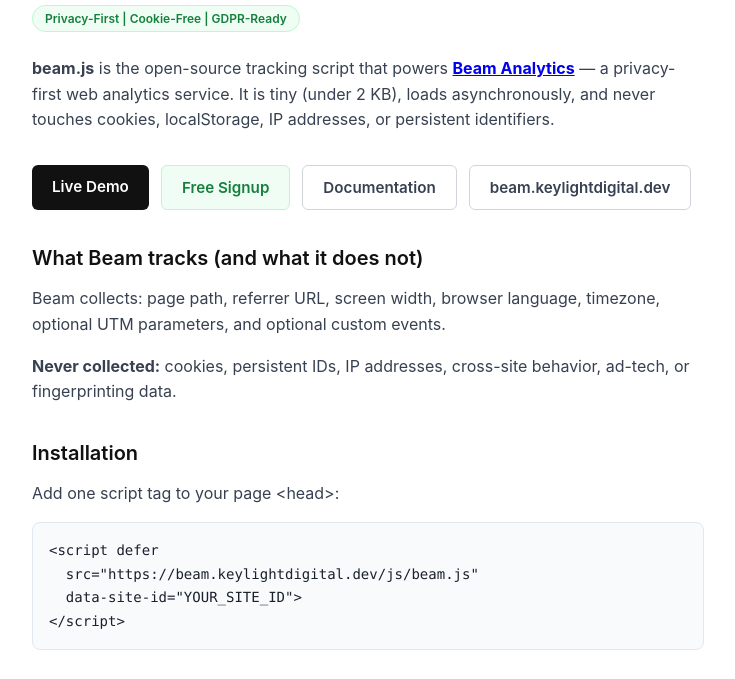
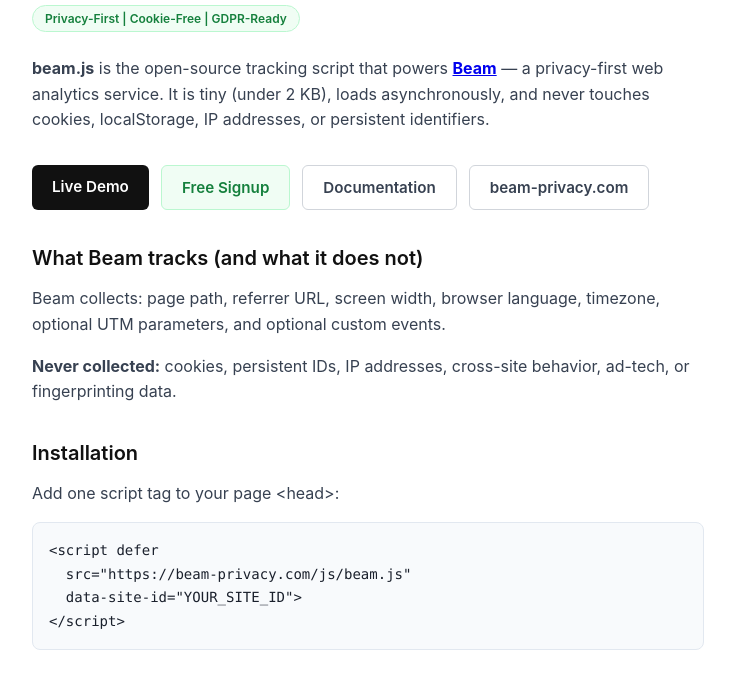
Before and after one commit to scobb/beam.js, a website: page docs/index.html in a window 1280 px wide. Shown: the part 109-788 px from the top of the page, without its empty margins (272-1007 px from the left). Drawn offline with Linux system fonts and the light colour scheme.

Commit message:
feat: BEAM-154 - update GitHub Pages to beam-privacy.com

```diff
--- a/docs/index.html
+++ b/docs/index.html
@@ -36,16 +36,16 @@
 
   <p>
     <strong>beam.js</strong> is the open-source tracking script that powers
-    <a href="https://beam.keylightdigital.dev"><strong>Beam Analytics</strong></a> —
+    <a href="https://beam-privacy.com"><strong>Beam</strong></a> —
     a privacy-first web analytics service. It is tiny (under 2 KB), loads asynchronously,
     and never touches cookies, localStorage, IP addresses, or persistent identifiers.
   </p>
 
   <div class="links">
-    <a href="https://beam.keylightdigital.dev/demo" class="btn-primary">Live Demo</a>
-    <a href="https://beam.keylightdigital.dev/signup" class="btn-secondary">Free Signup</a>
-    <a href="https://beam.keylightdigital.dev/docs/api" class="btn-outline">Documentation</a>
-    <a href="https://beam.keylightdigital.dev" class="btn-outline">beam.keylightdigital.dev</a>
+    <a href="https://beam-privacy.com/demo" class="btn-primary">Live Demo</a>
+    <a href="https://beam-privacy.com/signup" class="btn-secondary">Free Signup</a>
+    <a href="https://beam-privacy.com/docs/api" class="btn-outline">Documentation</a>
+    <a href="https://beam-privacy.com" class="btn-outline">beam-privacy.com</a>
   </div>
 
   <h2>What Beam tracks (and what it does not)</h2>
@@ -55,7 +55,7 @@
   <h2>Installation</h2>
   <p>Add one script tag to your page &lt;head&gt;:</p>
   <pre><code>&lt;script defer
-  src="https://beam.keylightdigital.dev/js/beam.js"
+  src="https://beam-privacy.com/js/beam.js"
   data-site-id="YOUR_SITE_ID"&gt;
 &lt;/script&gt;</code></pre>
 
@@ -67,23 +67,23 @@
     Free tier: 1 site, up to 50,000 pageviews/month.<br />
     Pro plan: $5/month — unlimited sites, up to 500,000 pageviews/month.
   </p>
-  <p><a href="https://beam.keylightdigital.dev/signup">Get started free at beam.keylightdigital.dev</a></p>
+  <p><a href="https://beam-privacy.com/signup">Get started free at beam-privacy.com</a></p>
 
   <h2>More resources</h2>
   <p>
-    <a href="https://beam.keylightdigital.dev/demo">Live analytics demo</a> |
-    <a href="https://beam.keylightdigital.dev/docs/api">API documentation</a> |
-    <a href="https://beam.keylightdigital.dev/for/nextjs">Next.js guide</a> |
-    <a href="https://beam.keylightdigital.dev/for/wordpress">WordPress guide</a> |
-    <a href="https://beam.keylightdigital.dev/how-it-works">How Beam protects privacy</a> |
-    <a href="https://beam.keylightdigital.dev/migrate">Migrate from Google Analytics</a>
+    <a href="https://beam-privacy.com/demo">Live analytics demo</a> |
+    <a href="https://beam-privacy.com/docs/api">API documentation</a> |
+    <a href="https://beam-privacy.com/for/nextjs">Next.js guide</a> |
+    <a href="https://beam-privacy.com/for/wordpress">WordPress guide</a> |
+    <a href="https://beam-privacy.com/how-it-works">How Beam protects privacy</a> |
+    <a href="https://beam-privacy.com/migrate">Migrate from Google Analytics</a>
   </p>
 
   <footer>
     <p>
       MIT License | Maintained by <a href="https://keylightdigital.com">Keylight Digital LLC</a> |
       <a href="https://github.com/scobb/beam.js">GitHub source</a> |
-      <a href="https://beam.keylightdigital.dev">Beam Analytics</a>
+      <a href="https://beam-privacy.com">Beam</a>
     </p>
   </footer>
 </div>
```
